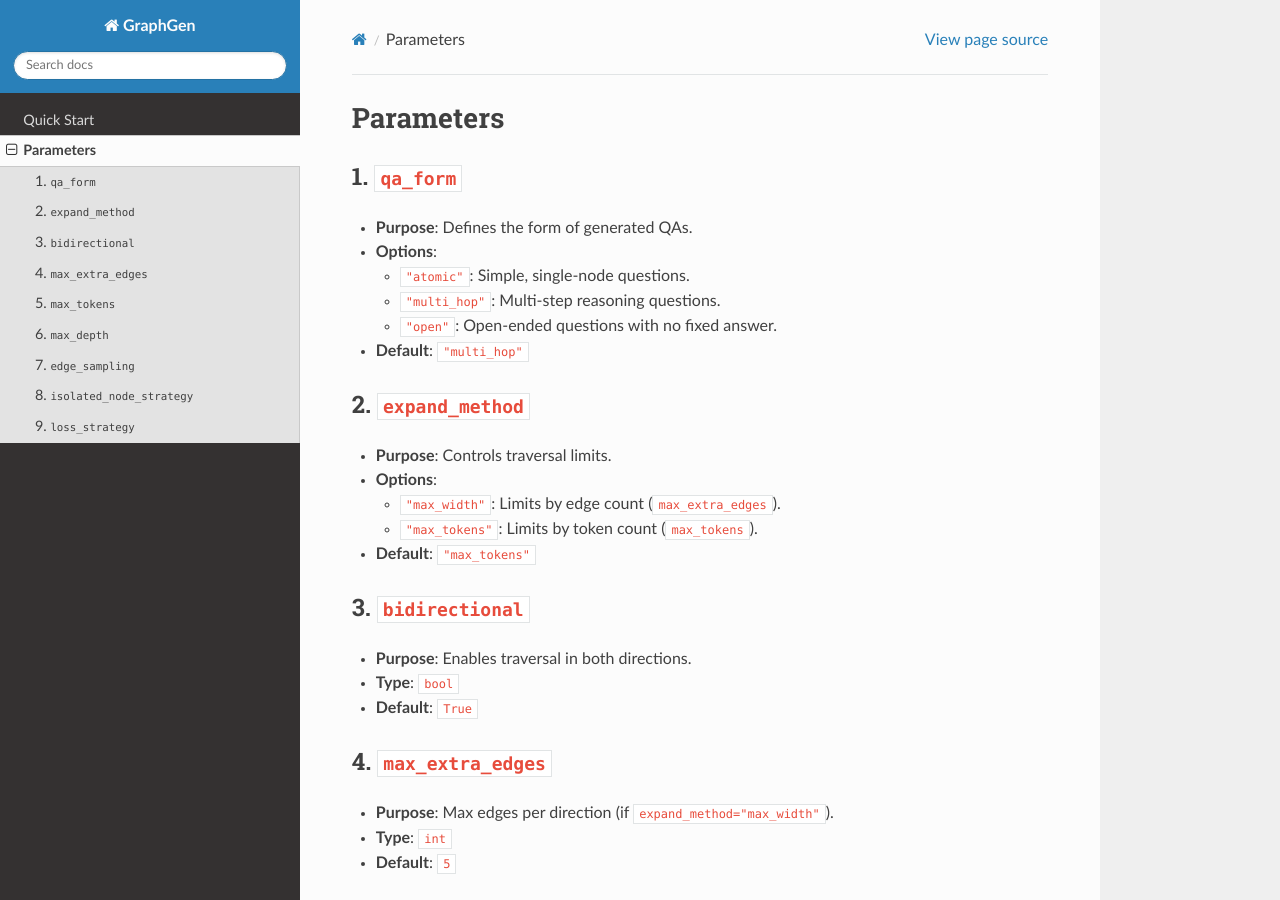
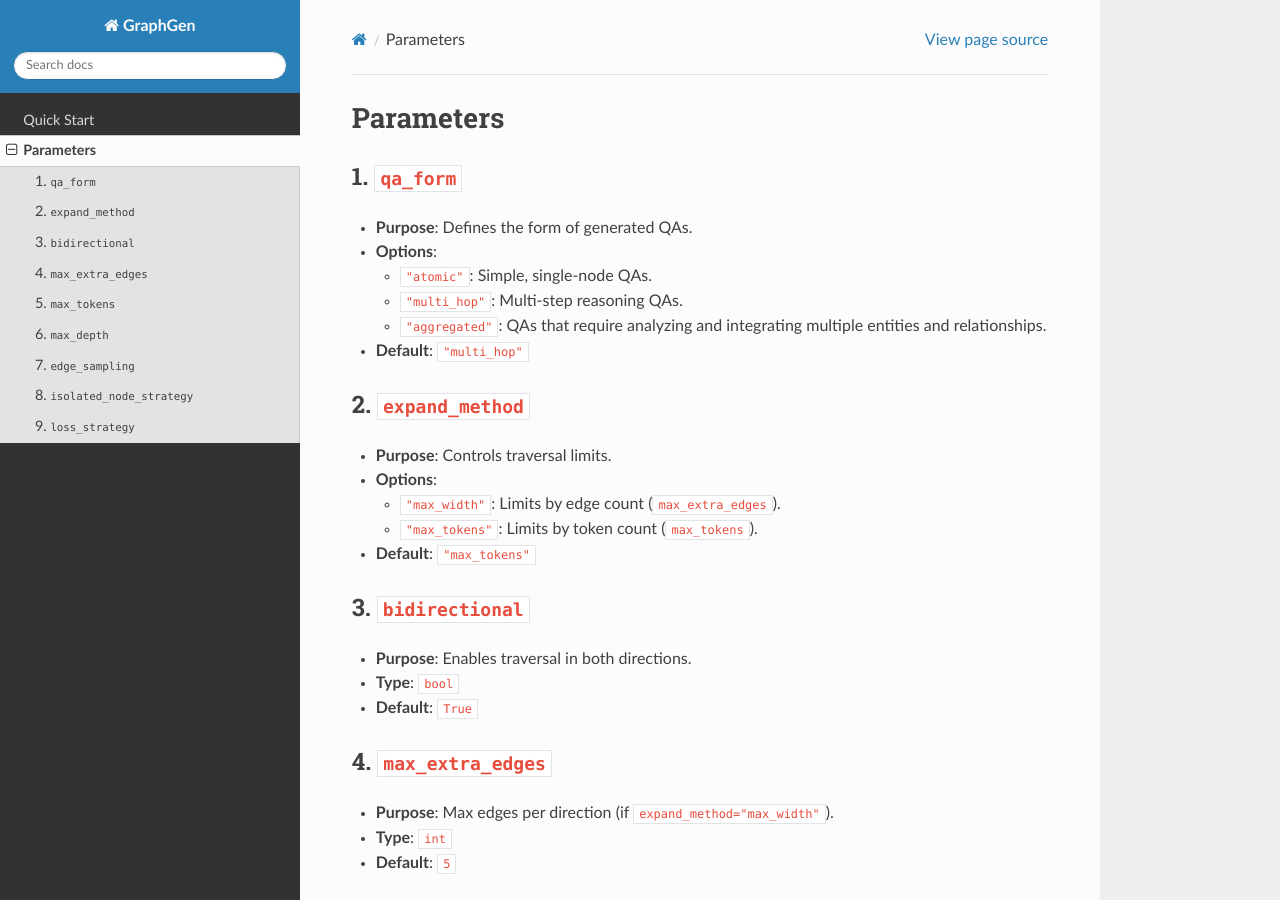
Before and after one commit to ChenZiHong-Gavin/GraphGen-Cookbook, a Sphinx documentation site: the page built from docs/source/parameters.md, in a window 1280 px wide and 900 px high. Built offline with Sphinx 7.4.7 and the Read the Docs theme 3.1.0, drawn with Linux system fonts in a browser that asks for light colours.

Commit message:
docs: update docs

```diff
--- a/docs/source/parameters.md
+++ b/docs/source/parameters.md
@@ -3,9 +3,9 @@
 ## 1. `qa_form`
 - **Purpose**: Defines the form of generated QAs.
 - **Options**:
-    - `"atomic"`: Simple, single-node questions.
-    - `"multi_hop"`: Multi-step reasoning questions.
-    - `"open"`: Open-ended questions with no fixed answer.
+    - `"atomic"`: Simple, single-node QAs.
+    - `"multi_hop"`: Multi-step reasoning QAs.
+    - `"aggregated"`: QAs that require analyzing and integrating multiple entities and relationships.
 - **Default**: `"multi_hop"`
 
 ## 2. `expand_method`
```
